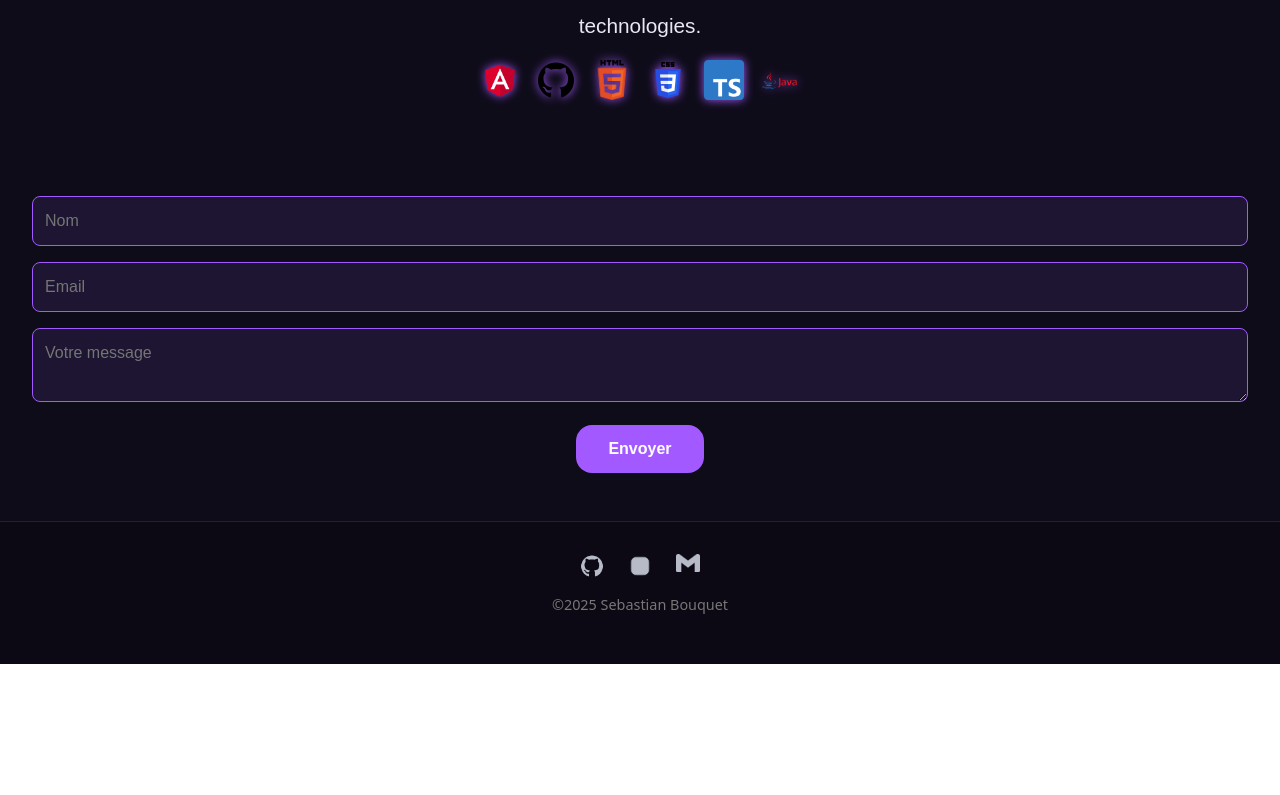
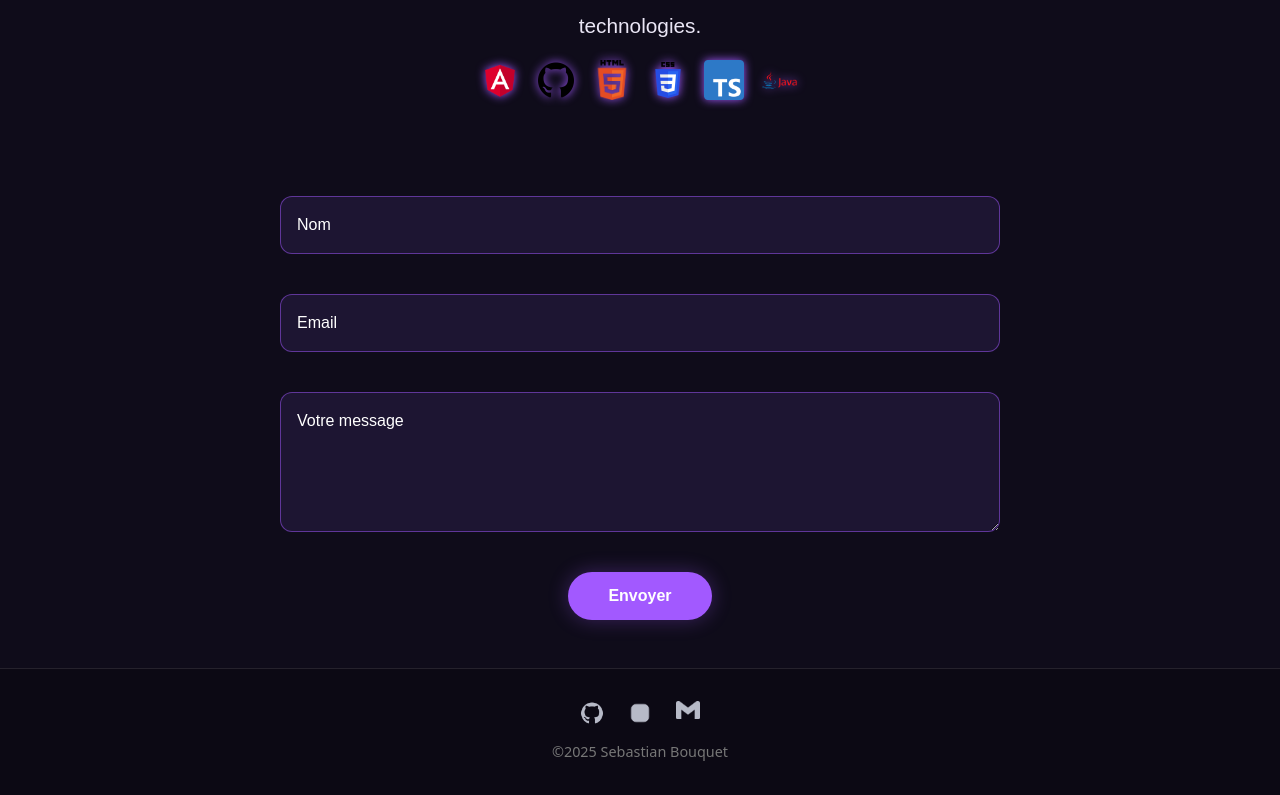
Before and after one commit to Absolute11111/portefolio2, an Angular app: page / in a window 1280 px wide. Shown: the part 3120-3915 px from the top of the page. Before the commit the page ends 3784 px from the top, so only its background shows below. Built offline with nearby package versions, Linux system fonts and the light colour scheme.

Commit message:
form contact styliser

```diff
--- a/src/app/components/contact-form/contact-form.component.html
+++ b/src/app/components/contact-form/contact-form.component.html
@@ -1,8 +1,40 @@
-<form (ngSubmit)="sendEmail()" #contactForm="ngForm">
-  <input type="text" name="honeypot" [(ngModel)]="formData.honeypot" style="display: none;" tabindex="-1" autocomplete="off" />
+<form class="contact-form" (ngSubmit)="sendEmail()" #contactForm="ngForm">
+  <!-- Anti-spam -->
+  <input
+    type="text"
+    name="honeypot"
+    [(ngModel)]="formData.honeypot"
+    class="honeypot"
+    style="display: none;"
+    tabindex="-1"
+    autocomplete="off"
+  />
 
-  <input type="text" name="name" [(ngModel)]="formData.name" required placeholder="Nom" />
-  <input type="email" name="email" [(ngModel)]="formData.email" required placeholder="Email" />
-  <textarea name="message" [(ngModel)]="formData.message" required placeholder="Votre message"></textarea>
-  <button type="submit">Envoyer</button>
+  <input
+    type="text"
+    name="name"
+    [(ngModel)]="formData.name"
+    required
+    placeholder="Nom"
+    class="form-field"
+  />
+
+  <input
+    type="email"
+    name="email"
+    [(ngModel)]="formData.email"
+    required
+    placeholder="Email"
+    class="form-field"
+  />
+
+  <textarea
+    name="message"
+    [(ngModel)]="formData.message"
+    required
+    placeholder="Votre message"
+    class="form-field"
+  ></textarea>
+
+  <button type="submit" class="submit-btn">Envoyer</button>
 </form>
--- a/src/app/components/contact-form/contact-form.component.scss
+++ b/src/app/components/contact-form/contact-form.component.scss
@@ -1,17 +1,62 @@
-.contact-section {
-    padding: 4rem 2rem;
+$primary: #a259ff;
+$background: #0f0c1a;
+$text: #eae6f5;
 
-    input, textarea {
-      background-color: #1d1532;
-      border: 1px solid #a259ff;
-      color: white;
-      border-radius: 8px;
+.contact-form {
+  display: flex;
+  flex-direction: column;
+  gap: 1.5rem;
+  max-width: 720px;
+  margin: 0 auto;
+  text-align: center;
+
+  .form-field {
+    background-color: #1d1532;
+    border: 1px solid rgba($primary, 0.5);
+    color: white;
+    border-radius: 12px;
+    padding: 1rem;
+    font-size: 1rem;
+    font-family: 'Poppins', sans-serif;
+    transition: border-color 0.3s ease, box-shadow 0.3s ease;
+
+    &::placeholder {
+      color: lighten($text, 20%);
     }
 
-    button {
-      background-color: #a259ff;
-      border: none;
-      border-radius: 999px;
-      padding: 0.5rem 2rem;
+    &:focus {
+      outline: none;
+      border-color: $primary;
+      box-shadow: 0 0 8px rgba($primary, 0.5);
     }
   }
+
+  textarea.form-field {
+    min-height: 140px;
+    resize: vertical;
+  }
+
+  .submit-btn {
+    align-self: center;
+    background-color: $primary;
+    color: white;
+    border: none;
+    border-radius: 50px;
+    padding: 0.75rem 2.5rem;
+    font-size: 1rem;
+    font-weight: 600;
+    font-family: 'Poppins', sans-serif;
+    cursor: pointer;
+    box-shadow: 0 0 20px rgba($primary, 0.3);
+    transition: transform 0.2s ease, box-shadow 0.2s ease;
+
+    &:hover {
+      transform: scale(1.03);
+      box-shadow: 0 0 30px rgba($primary, 0.6);
+    }
+
+    &:active {
+      transform: scale(0.98);
+    }
+  }
+}
--- a/src/app/components/contact-form/contact-form.component.ts
+++ b/src/app/components/contact-form/contact-form.component.ts
@@ -15,13 +15,13 @@ export class ContactFormComponent {
     name: '',
     email: '',
     message: '',
-    honeypot: '' // champ invisible
+    honeypot: ''
   };
 
   sendEmail() {
     if (this.formData.honeypot) {
       console.warn('Spam détecté, email non envoyé.');
-      return; // stop si le champ est rempli (robot)
+      return;
     }
 
     const serviceID = 'service_dtcbuun';
@@ -31,7 +31,7 @@ export class ContactFormComponent {
     emailjs.send(serviceID, templateID, this.formData, userID)
       .then(() => {
         alert('✅ Email bien envoyé !');
-        this.formData = { name: '', email: '', message: '', honeypot: '' }; // reset form
+        this.formData = { name: '', email: '', message: '', honeypot: '' };
       }, (error) => {
         console.error('Erreur EmailJS:', error);
         alert('❌ Une erreur est survenue.');
```
